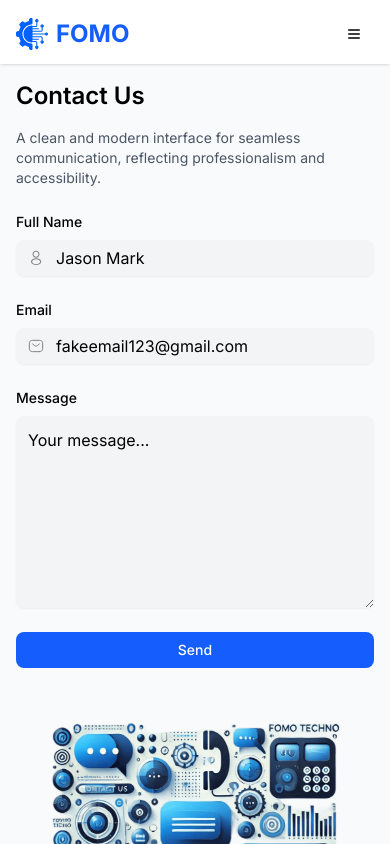
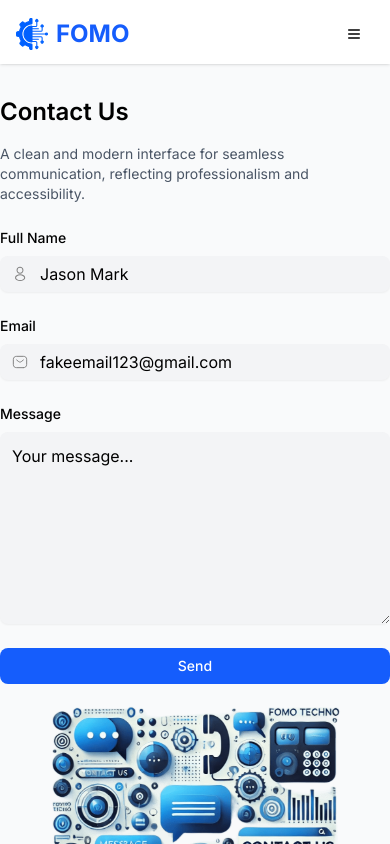
Before and after one commit to Rawand-abu-shammala/FOMO, a Next.js app: page /contact-us in a window 390 px wide. Shown: the top 844 px of the page. Built offline with nearby package versions, Linux system fonts and the light colour scheme.

Commit message:
Add modifications to margin padding

```diff
--- a/src/app/contact-us/page.tsx
+++ b/src/app/contact-us/page.tsx
@@ -23,7 +23,7 @@ export default function ContactPage() {
   };
 
   return (
-    <div className="p-4 sm:p-6 flex flex-col md:flex-row items-start gap-8">
+    <div className="container mx-auto flex-grow flex flex-col md:flex-row items-start gap-8px-4 py-8 sm:p-6">
       {/* Form Section */}
       <div className="flex-1 w-full max-w-lg">
         <h2 className="text-2xl md:text-3xl font-semibold mb-4">Contact Us</h2>
```
